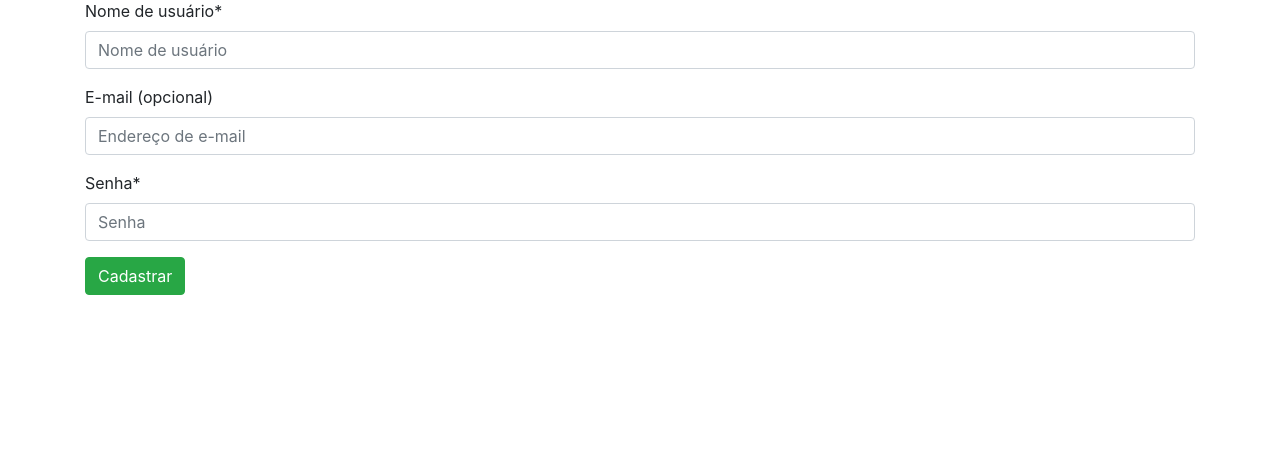
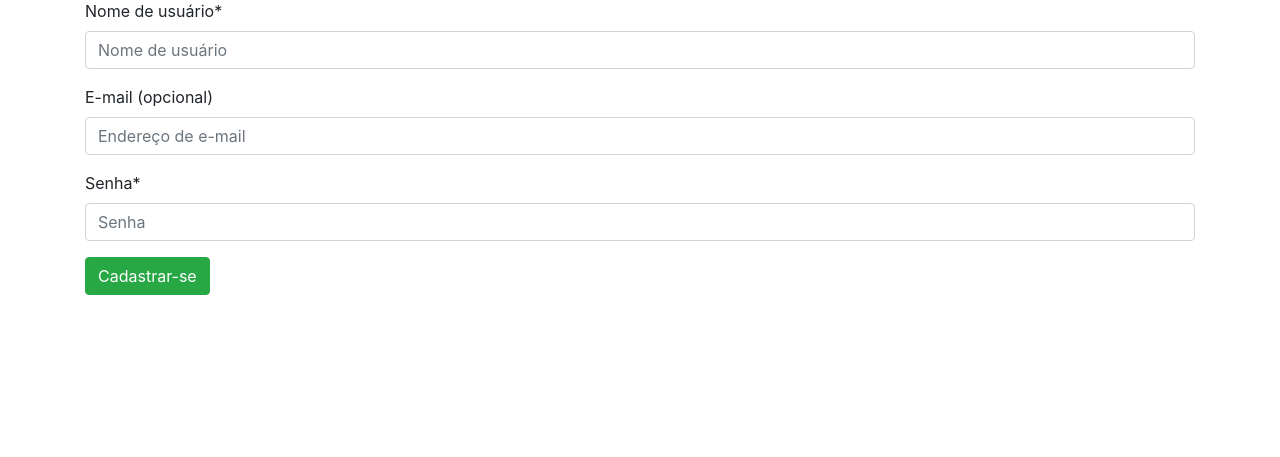
Before and after one commit to matheus341/projeto1, a Django app: page /accounts/signup/ in a window 1280 px wide. Shown: the part 119-576 px from the top of the page. Run offline with Django 4.2, Linux system fonts and the light colour scheme; some libraries are stand-ins or nearby versions.

Commit message:
terceiro commit
refazendo o login e o cadastro

```diff
--- a/teste/pages/urls.py
+++ b/teste/pages/urls.py
@@ -6,4 +6,5 @@ app_name = "pages"
 
 urlpatterns = [
     path("", views.HomePageView.as_view(), name="home"),
+
 ]
--- a/teste/pages/views.py
+++ b/teste/pages/views.py
@@ -1,5 +1,4 @@
 from django.views.generic import  TemplateView
-
 
 class HomePageView(TemplateView):
     template_name = "home.html"
--- a/teste/templates/account/signup.html
+++ b/teste/templates/account/signup.html
@@ -9,6 +9,6 @@
     <form method="post">
         {% csrf_token %}
         {{ form|crispy }}
-        <button class="btn btn-success" type="submit">Cadastrar</button>
+        <button class="btn btn-success" type="submit">Cadastrar-se</button>
     </form>
 {% endblock %}
--- a/teste/teste/urls.py
+++ b/teste/teste/urls.py
@@ -14,8 +14,7 @@ Including another URLconf
     2. Add a URL to urlpatterns:  path('blog/', include('blog.urls'))
 """
 from django.contrib import admin
-
-from django.urls import include,path
+from django.urls import include, path
 urlpatterns = [
     path("accounts/", include("allauth.urls")),
     path('admin/', admin.site.urls),
```
Also changed, not shown: teste/db.sqlite3 (deleted).
